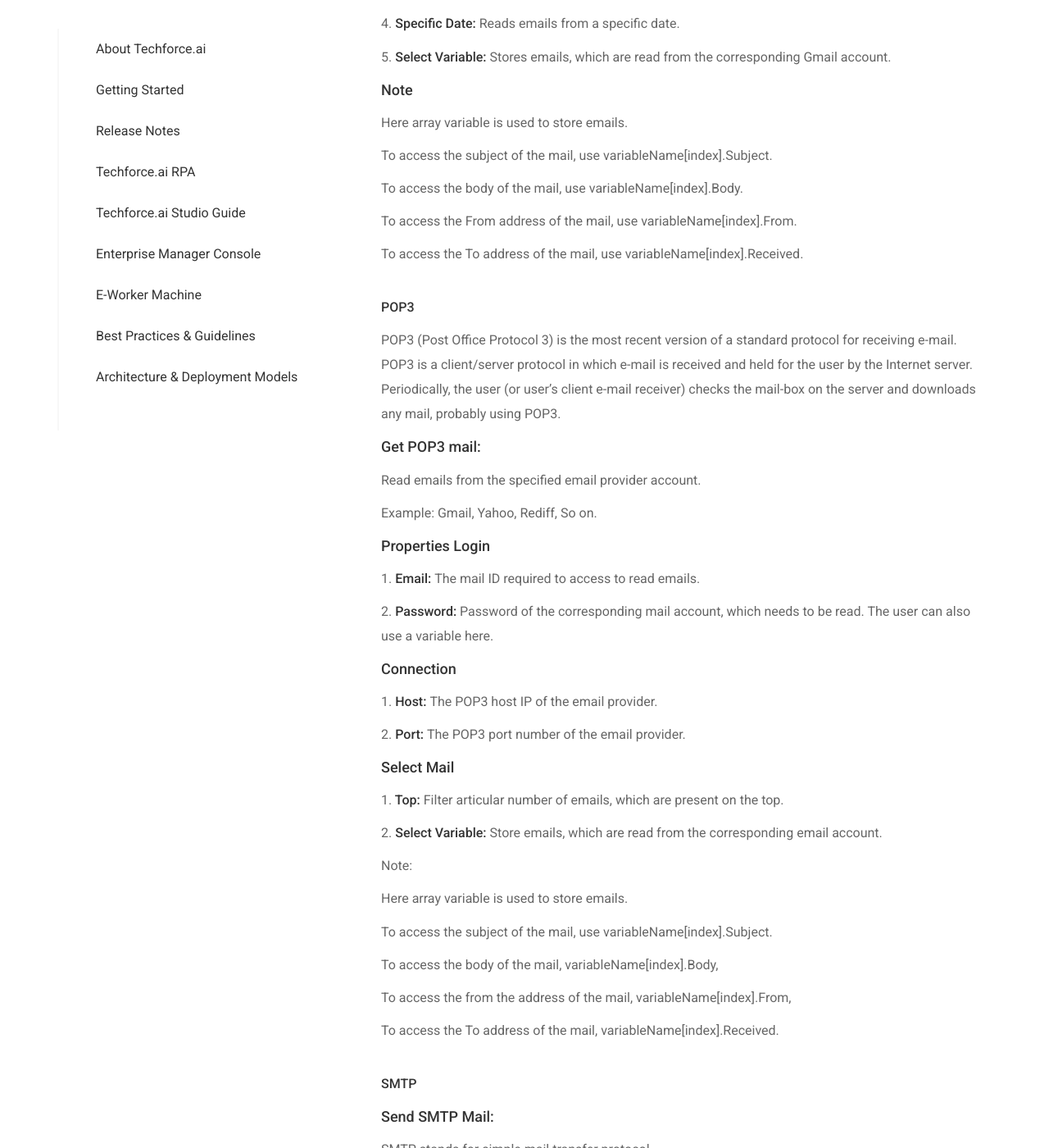
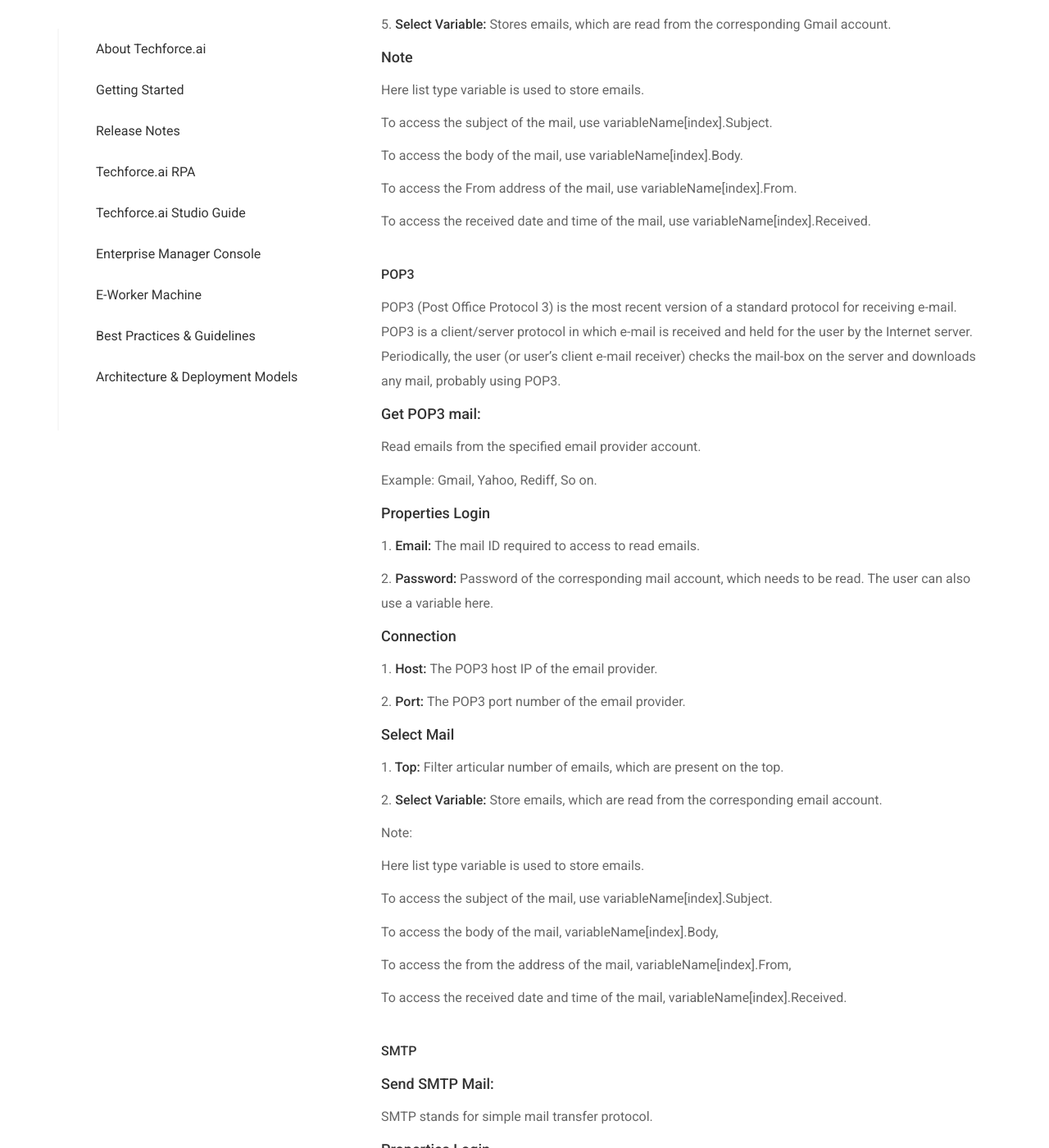
Before and after one commit to digitamizers/Documentation, a Jekyll site: the page built from index.md, in a window 1280 px wide and 1400 px high, scrolled down 74569 px. Shown: the whole window at 82% size. Built offline with Jekyll 4.4.1, drawn with Linux system fonts in a browser that asks for light colours; some of the changed text lies outside the part shown.

```diff
--- a/_layouts/default.html
+++ b/_layouts/default.html
@@ -2023,11 +2024,10 @@
                     </div>
 
                     <div id="RefreshExcelFile"  class="page-section">
-                      <h5 class="purple"> This action is used to refresh the Excel file.</h5>
-                      <p>This action is used to create an Excel file in the specified folder with the specified name and extension.</p>
+                      <h5 class="purple"> Refresh Excel File</h5>
+                      <p>This action is used to refresh the Excel file.</p>
                       <h6>Properties</h6>
                       <p><span class="numbers">1.<strong> FullPath:</strong> Enter the full path of the Excel spreadsheet. This option is shown only when taking the Get Range action directly. If you drag it into the open spreadsheet activity, it will not ask the path, and hence no need to mention the path.</p>
-                       <p><strong>Note</strong>When inserting a single quote data into Excel, Replace the single quote ' with \’.</p>
                    </div>
 
                       <div id="Loops"  class="page-section">
@@ -2363,8 +2363,7 @@
                <p><span class="numbers">1.</span> To access the subject of the email, use variableName[index].Subject</p>
                <p><span class="numbers">2.</span> To access the body of the email, use variableName[index].Body.</p>
                <p><span class="numbers">3.</span> To access the From address of the email, use variableName[index].From.</p>
-               <p><span class="numbers">4.</span> To access the Date and Time of the email, use variableName[index].Received.</p>
-               <h6>Note</h6>
+               <p><span class="numbers">4.</span> To access the received Date and Time of the email, use variableName[index].Received.</p>
                <p>We can send variable instead of direct text in to, subject, body </p>
 
                <h6>Send Outlook Mail:</h6>
@@ -2401,11 +2400,11 @@
                 <p><span class="numbers">4.</span><strong> Specific Date: </strong>Reads emails from a specific date.</p>
                 <p><span class="numbers">5.</span><strong> Select Variable: </strong>Stores emails, which are read from the corresponding Gmail account.</p>
                   <h6>Note</h6>
-                  <p>Here array variable is used to store emails. </p>
+                  <p>Here list type variable is used to store emails. </p>
                   <p>To access the subject of the mail, use variableName[index].Subject.</p>
                   <p>To access the body of the mail, use variableName[index].Body.</p>
                   <p>To access the From address of the mail, use variableName[index].From.</p>
-                  <p>To access the To address of the mail, use variableName[index].Received.</p>
+                  <p>To access the received date and time of the mail, use variableName[index].Received.</p>
                </div>
 
                <div id="POP3"  class="page-section">
@@ -2425,11 +2424,11 @@
                         <p><span class="numbers">2.</span><strong> Select Variable: </strong>Store emails, which are read from the corresponding email account.</p>
 
                       <p>Note:</p>
-                      <p>Here array variable is used to store emails.</p>
+                      <p>Here list type variable is used to store emails.</p>
                       <p>To access the subject of the mail, use variableName[index].Subject.</p>
                       <p>To access the body of the mail, variableName[index].Body,</p>
                       <p>To access the from the address of the mail, variableName[index].From, </p>
-                      <p>To access the To address of the mail, variableName[index].Received.</p>
+                      <p>To access the received date and time of the mail, variableName[index].Received.</p>
                     </div>
 
                       <div id="SMTP"  class="page-section">
```
Also changed, not shown: other parts of _layouts/default.html (+1 -0 lines).
